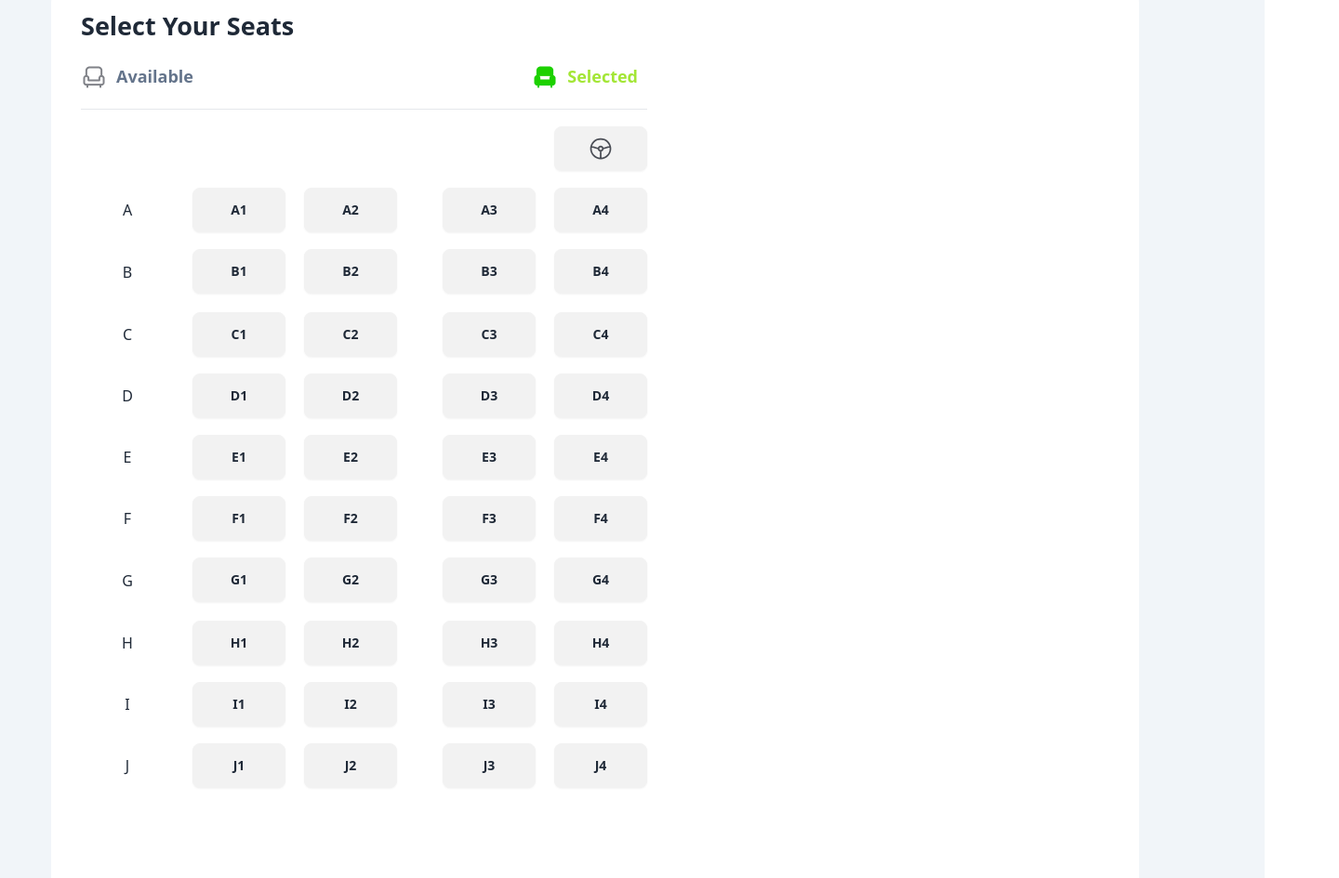
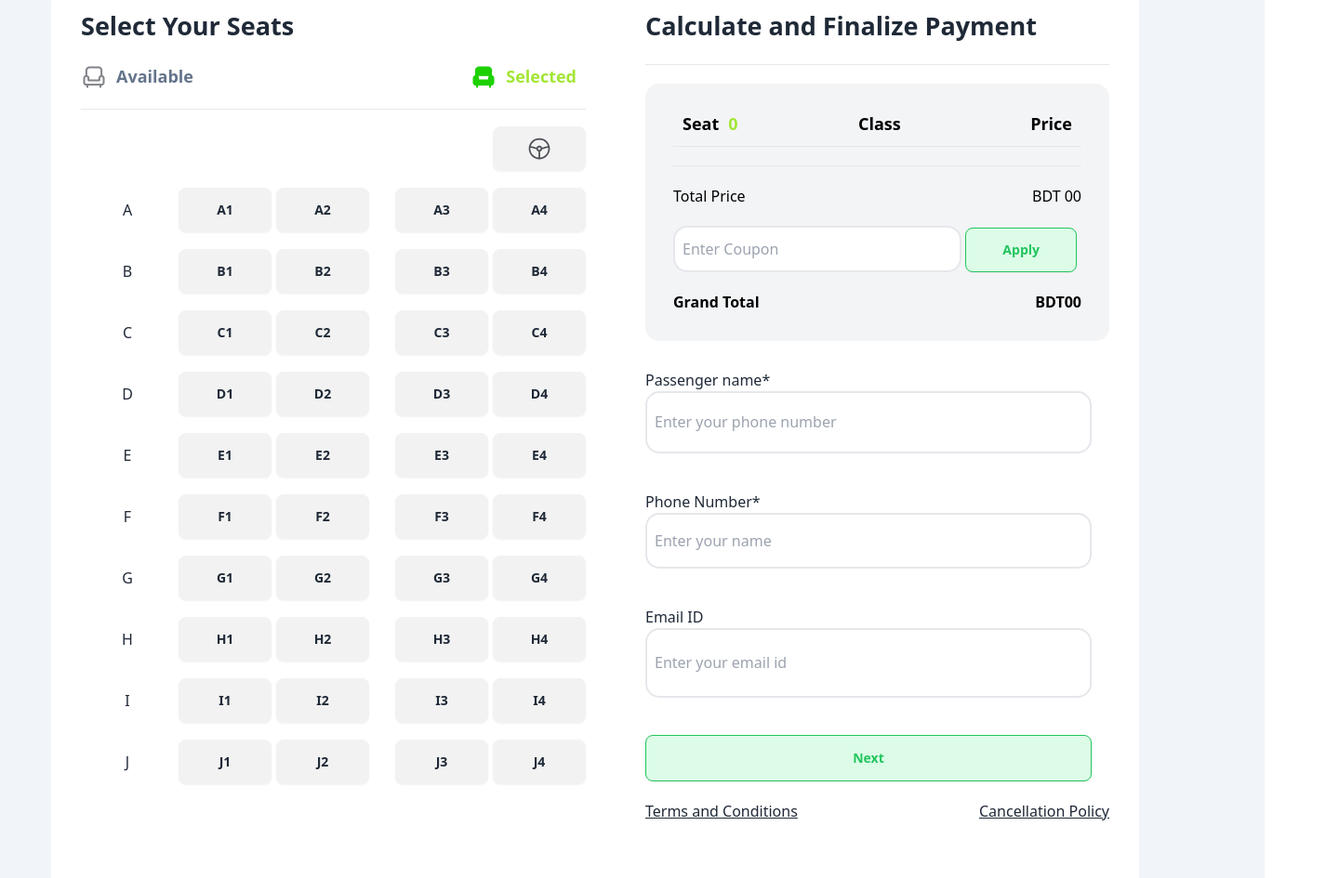
Before and after one commit to Mahim2000/B9A5-ArasakaTravelPass, a plain HTML site: page index.html in a window 1280 px wide. Shown: the part 2358-3303 px from the top of the page at 93% size, 1440 px wide, since content can reach past the window. Drawn offline with nearby package versions, Linux system fonts and the light colour scheme.

Commit message:
Finished the Design Part Completely

```diff
--- a/index.html
+++ b/index.html
@@ -203,7 +203,7 @@
               <!-- ROUTE START -->
               <div class="bg-white lg:w-[1170px] lg:h-[420px] rounded-[30px] flex justify-around">
 
-                <!-- LEFT -->
+                  <!-- LEFT SIDE -->
                   <div class="pt-[30px] w-[808px]">
                     <div class="w-[808px] h-[80px] flex justify-between items-center">
                       <div>
@@ -240,9 +240,9 @@
                       </div>
                     </div>
                   </div>
-                <!-- LEFT END -->
+                  <!-- LEFT SIDE END -->
 
-                <!-- RIGHT -->
+                  <!-- RIGHT SIDE -->
                   <div class="flex items-center pr-[30px]">
                     <div class="">
                       <img src="images/icons/fare.png" class="mb-[15px]" alt="">
@@ -250,16 +250,16 @@
                       <p class="text-[15px] mb-[15px]">Per Seat</p>
                     </div>
                   </div>
-                <!-- RIGHT END -->
+                  <!-- RIGHT SIDE END -->
 
               </div>
               <!-- ROUTE END -->
 
 
-              <!-- SEAT START -->
+              <!-- SEATING START -->
               <div class="bg-white lg:w-[1170px] lg:h-[1000px] rounded-[30px] mt-[20px] flex justify-between">
 
-                <!-- LEFT -->
+                  <!-- LEFT SIDE -->
                   <div class="flex-col w-[609px] items-center mt-[35px] mx-[32px]">
                     <h1 class="text-[27px] font-bold mb-[20px]">Select Your Seats</h1>
 
@@ -283,153 +283,214 @@
                             </div>
 
                             <div class="lg:flex justify-between">
-                            <div class="lg:flex justify-between gap-[20px] mb-[18px]">
+                              <div class="lg:flex justify-between gap-[5px] mb-[18px]">
                                 <button class=" w-[100px]">A</button>
                                 <button class="btn w-[100px]">A1</button>
                                 <button class="btn w-[100px]">A2</button>
                               </div>
-                            <div class="lg:flex justify-between  gap-5">
+                              <div class="lg:flex justify-between  gap-[5px]">
                                 <button class="btn w-[100px]">A3</button>
                                 <button class="btn w-[100px]">A4</button>
                               </div>
                             </div>
 
                             <div class="lg:flex justify-between">
-                              <div class="lg:flex justify-between gap-[20px] mb-[18px]">
+                              <div class="lg:flex justify-between gap-[5px] mb-[18px]">
                                   <button class=" w-[100px]">B</button>
                                     <button class="btn w-[100px]">B1</button>
                                     <button class="btn w-[100px]">B2</button>
                                 </div>
-                              <div class="lg:flex justify-between  gap-5 mb-5">
+                                <div class="lg:flex justify-between  gap-[5px]">
                                     <button class="btn w-[100px]">B3</button>
                                     <button class="btn w-[100px]">B4</button>
                                 </div>
                             </div>
 
                             <div class="lg:flex justify-between">
-                            <div class="lg:flex justify-between gap-[20px] mb-[18px]">
+                              <div class="lg:flex justify-between gap-[5px] mb-[18px]">
                                 <button class=" w-[100px]">C</button>
                                 <button class="btn w-[100px]">C1</button>
                                 <button class="btn w-[100px]">C2</button>
                               </div>
-                            <div class="lg:flex justify-between  gap-5">
+                              <div class="lg:flex justify-between  gap-[5px]">
                                 <button class="btn w-[100px]">C3</button>
                                 <button class="btn w-[100px]">C4</button>
                               </div>
                             </div>
 
                             <div class="lg:flex justify-between">
-                            <div class="lg:flex justify-between gap-[20px] mb-[18px]">
+                              <div class="lg:flex justify-between gap-[5px] mb-[18px]">
                                 <button class=" w-[100px]">D</button>
                                 <button class="btn w-[100px]">D1</button>
                                 <button class="btn w-[100px]">D2</button>
                               </div>
-                            <div class="lg:flex justify-between  gap-5">
+                              <div class="lg:flex justify-between  gap-[5px]">
                                 <button class="btn w-[100px]">D3</button>
                                 <button class="btn w-[100px]">D4</button>
                               </div>
                             </div>
 
                             <div class="lg:flex justify-between">
-                            <div class="lg:flex justify-between gap-[20px] mb-[18px]">
+                              <div class="lg:flex justify-between gap-[5px] mb-[18px]">
                                 <button class=" w-[100px]">E</button>
                                 <button class="btn w-[100px]">E1</button>
                                 <button class="btn w-[100px]">E2</button>
                               </div>
-                            <div class="lg:flex justify-between  gap-5">
+                              <div class="lg:flex justify-between  gap-[5px]">
                                 <button class="btn w-[100px]">E3</button>
                                 <button class="btn w-[100px]">E4</button>
                               </div>
                             </div>
 
                             <div class="lg:flex justify-between">
-                            <div class="lg:flex justify-between gap-[20px] mb-[18px]">
+                              <div class="lg:flex justify-between gap-[5px] mb-[18px]">
                                 <button class=" w-[100px]">F</button>
                                 <button class="btn w-[100px]">F1</button>
                                 <button class="btn w-[100px]">F2</button>
                               </div>
-                            <div class="lg:flex justify-between  gap-5">
+                              <div class="lg:flex justify-between  gap-[5px]">
                                 <button class="btn w-[100px]">F3</button>
                                 <button class="btn w-[100px]">F4</button>
                               </div>
                             </div>
 
                             <div class="lg:flex justify-between">
-                              <div class="lg:flex justify-between gap-[20px] mb-[18px]">
+                              <div class="lg:flex justify-between gap-[5px] mb-[18px]">
                                   <button class=" w-[100px]">G</button>
                                     <button class="btn w-[100px]">G1</button>
                                     <button class="btn w-[100px]">G2</button>
                                 </div>
-                              <div class="lg:flex justify-between  gap-5 mb-5">
+                                <div class="lg:flex justify-between  gap-[5px]">
                                     <button class="btn w-[100px]">G3</button>
                                     <button class="btn w-[100px]">G4</button>
                                 </div>
                             </div>
 
                             <div class="lg:flex justify-between">
-                            <div class="lg:flex justify-between gap-[20px] mb-[18px]">
+                              <div class="lg:flex justify-between gap-[5px] mb-[18px]">
                                 <button class=" w-[100px]">H</button>
                                 <button class="btn w-[100px]">H1</button>
                                 <button class="btn w-[100px]">H2</button>
                               </div>
-                            <div class="lg:flex justify-between  gap-5">
+                              <div class="lg:flex justify-between  gap-[5px]">
                                 <button class="btn w-[100px]">H3</button>
                                 <button class="btn w-[100px]">H4</button>
                               </div>
                             </div>
 
                             <div class="lg:flex justify-between">
-                            <div class="lg:flex justify-between gap-[20px] mb-[18px]">
+                              <div class="lg:flex justify-between gap-[5px] mb-[18px]">
                                 <button class=" w-[100px]">I</button>
                                 <button class="btn w-[100px]">I1</button>
                                 <button class="btn w-[100px]">I2</button>
                               </div>
-                            <div class="lg:flex justify-between  gap-5">
+                              <div class="lg:flex justify-between  gap-[5px]">
                                 <button class="btn w-[100px]">I3</button>
                                 <button class="btn w-[100px]">I4</button>
                               </div>
                             </div>
 
-                          <div class="lg:flex justify-between">
-                            <div class="lg:flex justify-between gap-[20px] mb-[18px]">
+                            <div class="lg:flex justify-between gap-7">
+                              <div class="lg:flex justify-between gap-[5px] mb-[18px]">
                                 <button class=" w-[100px]">J</button>
                                 <button class="btn w-[100px]">J1</button>
                                 <button class="btn w-[100px]">J2</button>
                               </div>
-                            <div class="lg:flex justify-between  gap-5">
+                              <div class="lg:flex justify-between  gap-[5px]">
                                 <button class="btn w-[100px]">J3</button>
                                 <button class="btn w-[100px]">J4</button>
                               </div>
                             </div>
 
                       </div>
+
+                  </div>
+                  <!-- LEFT SIDE END -->
+
+                  <!-- RIGHT SIDE -->
+                  <div class="flex-col w-[609px] items-center mt-[35px] mx-[32px]">
+                    <h1 class="text-[27px] font-bold mb-[20px]">Calculate and Finalize Payment</h1>
+
+                    <hr class="mb-[20px]">
+
+                    <div class="bg-gray-100 rounded-[15px] px-[30px] py-[30px] mb-[30px]">
+
+                      <div class="flex justify-between mb-[10px]">
+                        <div class="flex">
+                            <h4 class="text-[18px] text-black font-bold mx-[10px]">Seat</h4>
+                            <p class="text-lime-400 text-[18px] font-semibold">0</p>
+                        </div>
+                        <div>
+                            <h4 class="text-[18px] text-black font-bold mx-[10px]">Class</h4>
+                        </div>
+                        <div>
+                            <h4 class="text-[18px] text-black font-bold mx-[10px]">Price</h4>
+                        </div>
+                      </div>
+                      <hr class="mb-[20px]">
+                      <div id="seat-list">
+
+                      </div>
+                      <hr class="mb-[20px]">
+                      <div class="flex justify-between mb-[20px]">
+                          <div>
+                              <h4 class="text-[16px] text-black">Total Price</h4>
+                          </div>
+                          <div>
+                              <h4 class="text-[16px] text-black">BDT <span>00</span></h4>
+                          </div>
+                      </div>
+                      <div class="mb-[20px]">
+                          <input type="text" name="" id="" placeholder="Enter Coupon" class="w-[310px] h-[50px] border-2 border-gray-200 rounded-[15px] pl-2 outline-none">
+                          <button class="btn w-[120px] border-green-500 bg-green-100 hover:bg-green-200 focus:bg-green-200 text-green-500">Apply</button>
+                      </div>
+                      <div class="flex justify-between">
+                          <div>
+                              <h4 class="text-[16px] font-semibold text-black">Grand Total</h4>
+                          </div>
+                          <div>
+                              <h4 class="text-[16px] font-semibold text-black">BDT<span>00</span></h4>
+                          </div>
+                      </div>
+                    </div>
+
+                    <div class="flex-col">
+                        <div class="mb-[40px]">
+                          <label for="" class="text-base font-medium">Passenger name*</label>
+                          <input type="text" name="" id="" placeholder="Enter your phone number" class="lg:w-[480px] w-[370px] h-[67px] border-2 border-gray-200 rounded-[15px] pl-2 outline-none">
+                        </div>
+                        <div class="mb-[40px]">
+                          <label for="" class="text-base font-medium">Phone Number*</label>
+                          <input type="text" name="" id="" placeholder="Enter your name" class="lg:w-[480px] w-[370px] h-[60px] border-2 border-gray-200 rounded-[15px] pl-2 outline-none">
+                        </div>
+                        <div class="mb-[40px]">
+                          <label for="" class="text-base font-medium">Email ID</label>
+                          <br>
+                          <input type="text" name="" id="" placeholder="Enter your email id" class="lg:w-[480px] w-[370px] h-[75px] border-2 border-gray-200 rounded-[15px] pl-2 outline-none">
+                        </div>
+                    </div>
+                    <div class="">
+                      <button class="btn lg:w-[480px] w-[370px] h-[50px] border-green-500 bg-green-100 hover:bg-green-200 focus:bg-green-200 text-green-500">Next</button>
+                    </div>
+
+                    <div class="flex justify-between mt-[20px]">
+                        <p class="text-base font-medium underline cursor-pointer">Terms and Conditions</p>
+                        <p class="text-base font-medium underline cursor-pointer">Cancellation Policy</p>
                     </div>
 
                     </div>
-                <!-- LEFT END -->
-
-                <!-- RIGHT -->
-                <div class="flex-col w-[300px] items-center mt-[35px] mx-[32px]">
-                  <h1 class="text-[27px] font-bold mb-[20px]">Payment Calculation</h1>
-                  <div class="border-2">
-                    <img src="images/icons/fare.png" class="mb-[15px]" alt="">
-                    <h2 class="lg:text-[40px] text-lg  font-bold mb-[15px]">550 Taka</h2>
-                    <p class="text-[15px] mb-[15px]">Per Seat</p>
-                  </div>
-                </div>
-                <!-- RIGHT END -->
-
+                  <!-- RIGHT SIDE END -->
 
               </div>
-              <!-- SEAT END -->
+              <!-- SEATING END -->
 
             </div>
 
           </div>
-
         <!-- PAY COL END -->
 
       </section>
+
     </section>
     <!-- PAY CONTAINER END -->
 
@@ -438,9 +499,9 @@
 
 
   <!-- FOOTER START -->
-  <footer class="bg-black">
+  <footer class="bg-black flex justify-center">
     <section class="lg:w-[1440px] lg:h-[300px]">
-      <div class=" flex justify-around">
+      <div class=" flex justify-around items-center">
 
         <div class="lg:w-[374px] pt-[50px]">
           <h1 class="text-white font-bold text-[30px]">ARASAKA TRAVEL PASS</h1>
```
Lines whose indentation alone changed are shown as unchanged.
